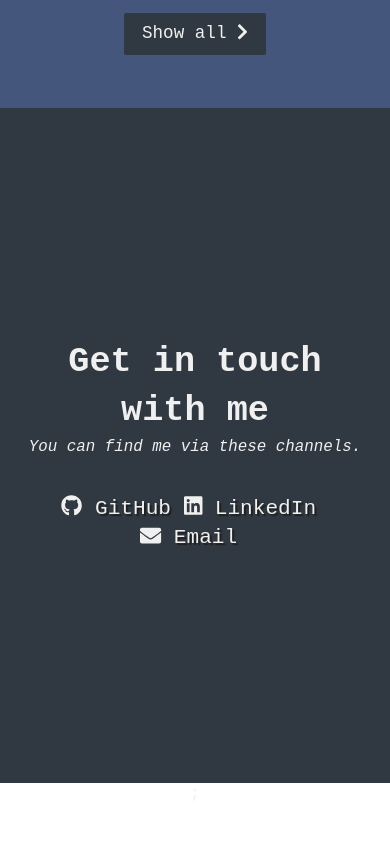
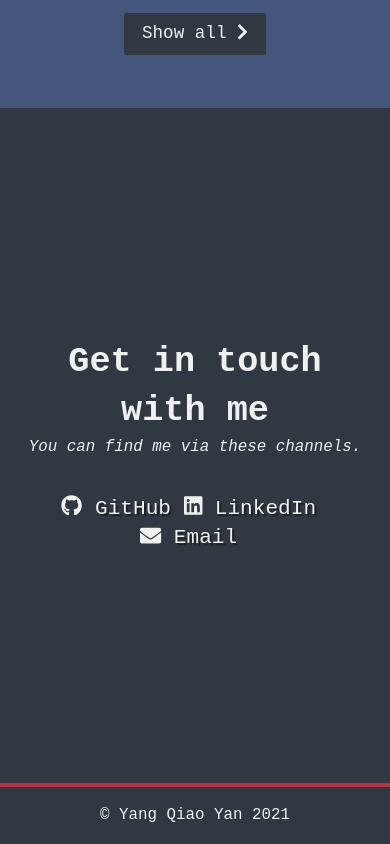
Before and after one commit to Esther-Yang/portfolio, a React (Create React App) app: page / in a window 390 px wide. Shown: the part 1122-1966 px from the top of the page. Before the commit the page ends 1927 px from the top, so only its background shows below. Built offline with nearby package versions, Linux system fonts and the light colour scheme.

Commit message:
Done Footer component (js and css)

```diff
--- a/src/App.js
+++ b/src/App.js
@@ -3,6 +3,7 @@ import Navbar from "./components/Navbar";
 import About from "./components/About";
 import Project from "./components/Project";
 import Contact from "./components/Contact";
+import Footer from "./components/Footer";
 
 function App() {
   return (
@@ -11,6 +12,7 @@ function App() {
       <About />
       <Project />
       <Contact />
+      <Footer />
     </div>
   );
 }
--- a/src/components/Contact.js
+++ b/src/components/Contact.js
@@ -44,7 +44,6 @@ const Contact = (props) => {
           </a>
         </div>
       </section>
-      ;
     </Fragment>
   );
 };
--- /dev/null
+++ b/src/components/Footer.js
@@ -0,0 +1,14 @@
+import { Fragment } from "react/cjs/react.production.min";
+import classes from "./Footer.module.css";
+
+const Footer = (props) => {
+  return (
+    <Fragment>
+      <footer>
+        <p>&copy; Yang Qiao Yan 2021</p>
+      </footer>
+    </Fragment>
+  );
+};
+
+export default Footer;
--- /dev/null
+++ b/src/components/Footer.module.css
@@ -0,0 +1,15 @@
+footer {
+  font-weight: 300;
+  display: flex;
+  justify-content: space-evenly;
+  padding: 2rem;
+  background: var(--main-gray);
+  border-top: 4px solid var(--main-red);
+}
+
+@media (max-width: 28.75em) {
+  footer {
+    flex-direction: column;
+    text-align: center;
+  }
+}
```
